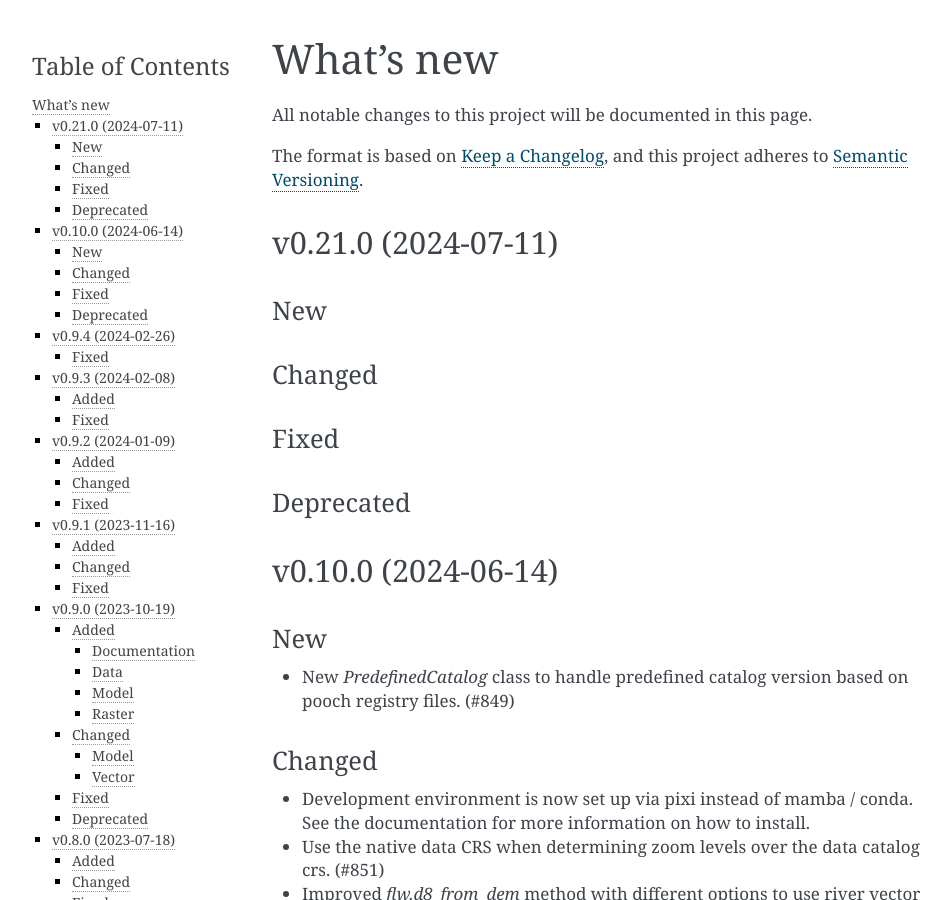
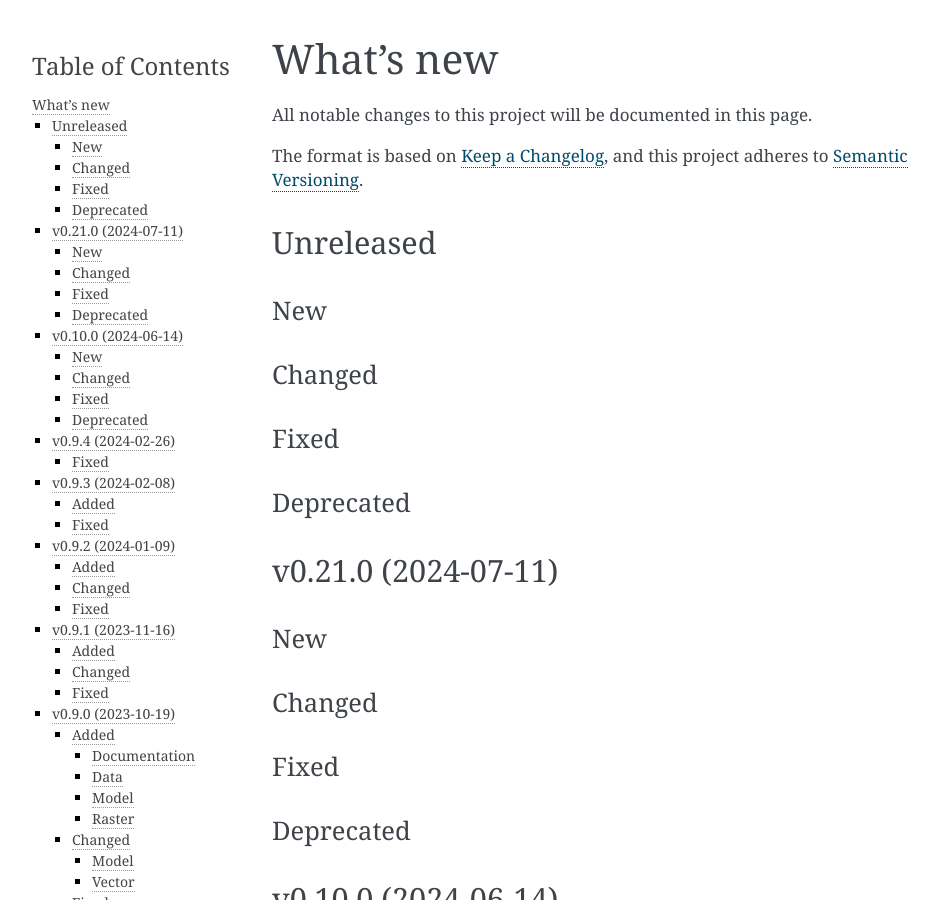
Before and after one commit to savente93/ci-playground, a Sphinx documentation site: the page built from docs/changelog.rst, in a window 1280 px wide and 900 px high. Shown: the whole window, without its empty margins (148-1099 px from the left). Built offline with Sphinx 7.4.7, drawn with Linux system fonts in a browser that asks for light colours.

Commit message:
Post release v0.21.0

```diff
--- a/docs/changelog.rst
+++ b/docs/changelog.rst
@@ -6,6 +6,21 @@ All notable changes to this project will be documented in this page.
 The format is based on `Keep a Changelog`_, and this project adheres to
 `Semantic Versioning`_.
 
+
+Unreleased
+==========
+
+New
+---
+
+Changed
+-------
+
+Fixed
+-----
+
+Deprecated
+----------
 
 v0.21.0 (2024-07-11)
 ====================
--- a/hydromt/__init__.py
+++ b/hydromt/__init__.py
@@ -2,4 +2,4 @@
 
 GREETING = "Greetings stranger!"
 
-__version__ = "0.21.0"
+__version__ = "0.21.0.dev0"
```
